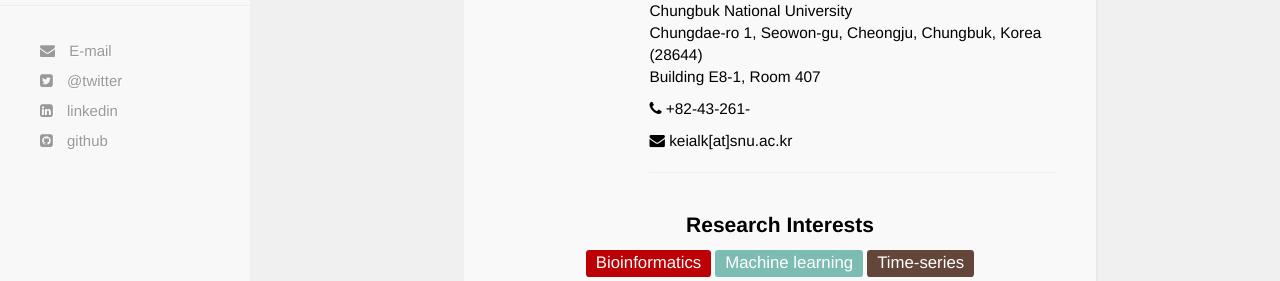
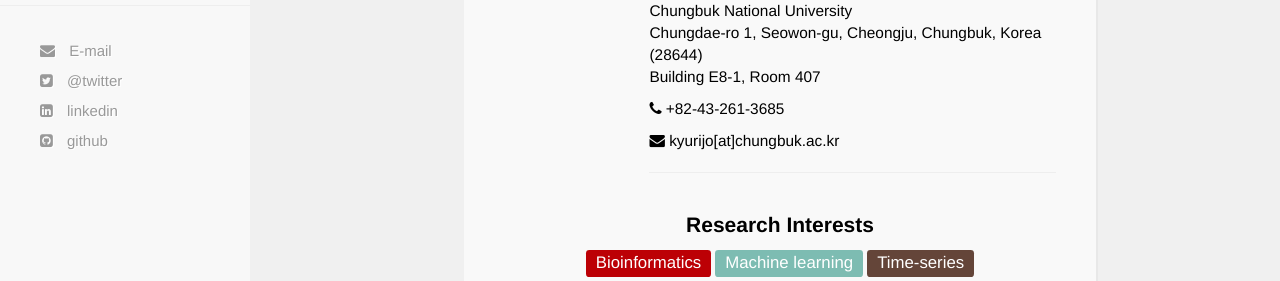
Before and after one commit to kyuriJo/kyuriJo.github.io, a Jekyll site: the page built from about.html, in a window 1280 px wide and 1132 px high. Shown: the part 267-548 px from the top of the window. Built offline with Jekyll 4.4.1, drawn with Linux system fonts in a browser that asks for light colours; nearby versions of some CDN libraries.

Commit message:
update profile

```diff
--- a/_config.yml
+++ b/_config.yml
@@ -4,9 +4,8 @@ url: http://kyurijo.github.io
 baseurl: /
 description: Computational biologist
 github: http://github.com/kyuriJo
-twitter: http://twitter.com/kyuri_jo
 linkedin: http://www.linkedin.com/in/kyuriJo-bioinfo
-email: mailto:keialk@snu.ac.kr
+email: mailto:kyurijo@chungbuk.ac.kr
 
 ##Make sure to edit the above fields, especially for disqus.
 
--- a/about.html
+++ b/about.html
@@ -16,8 +16,8 @@ title: About
                Chungbuk National University<br>
                Chungdae-ro 1, Seowon-gu, Cheongju, Chungbuk, Korea (28644)<br>
                Building E8-1, Room 407</p>
-            <p><i class="fa fa-phone"></i>&nbsp;+82-43-261-</p>
-            <p><i class="fa fa-envelope"></i>&nbsp;keialk[at]snu.ac.kr</p>
+            <p><i class="fa fa-phone"></i>&nbsp;+82-43-261-3685</p>
+            <p><i class="fa fa-envelope"></i>&nbsp;kyurijo[at]chungbuk.ac.kr</p>
             <hr />
           </div>
         </div>
```
